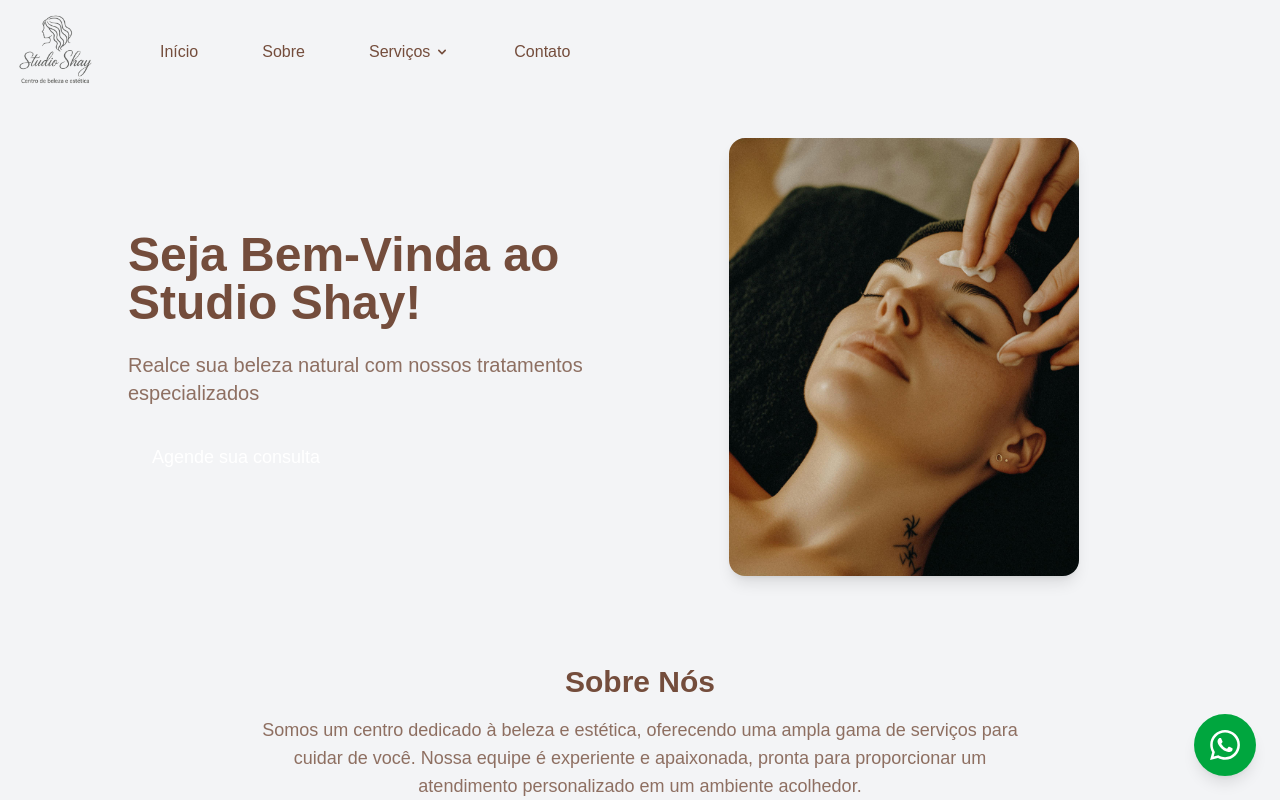
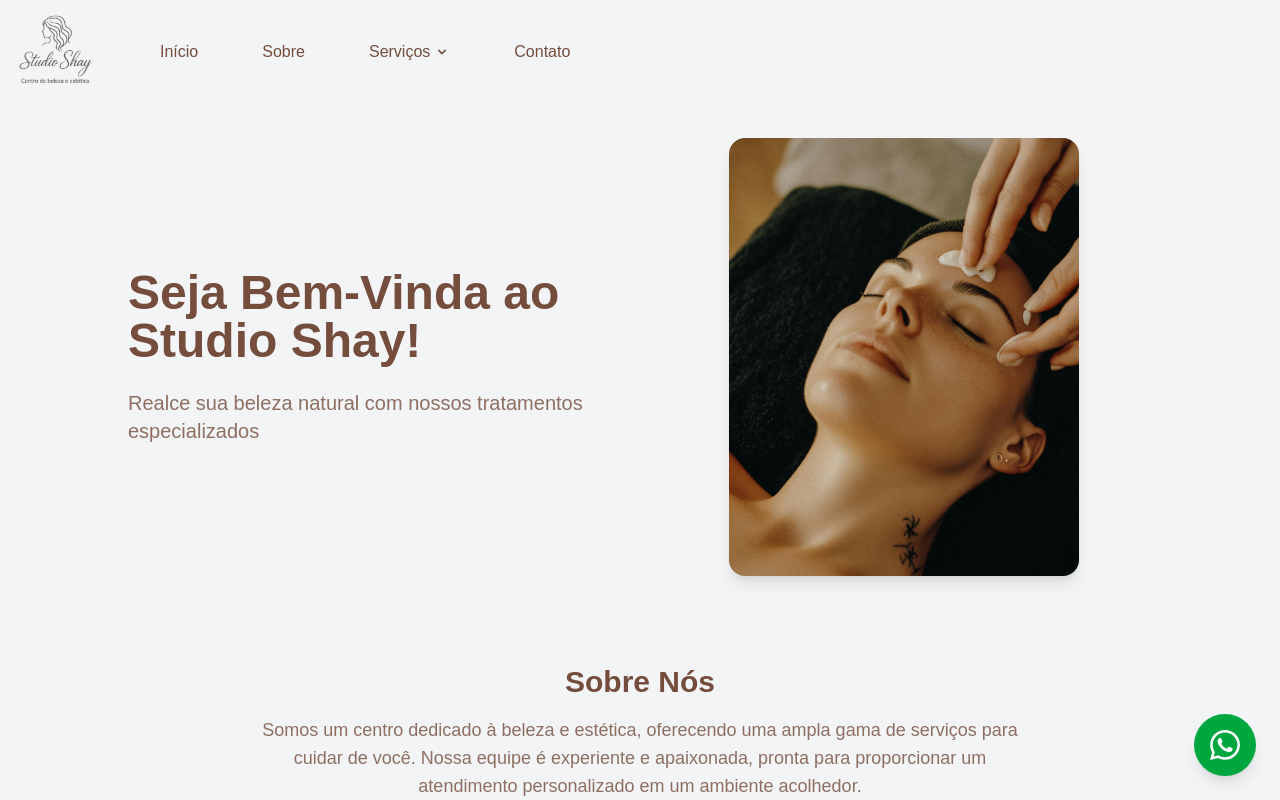
Before and after one commit to victoralmeida428/studio_shay, a Next.js app: page / in a window 1280 px wide. Shown: the top 800 px of the page. Built offline with nearby package versions, Linux system fonts and the light colour scheme.

Commit message:
retirando button

```diff
--- a/src/app/page.tsx
+++ b/src/app/page.tsx
@@ -25,9 +25,6 @@ export default function Home() {
                         <p className="text-xl text-primary/80">
                             Realce sua beleza natural com nossos tratamentos especializados
                         </p>
-                        <button className="bg-gold hover:bg-gold-dark text-white px-6 py-3 rounded-xl text-lg transition">
-                            Agende sua consulta
-                        </button>
                     </div>
                     <div className="md:w-1/2 flex justify-center">
                         <Image
```
